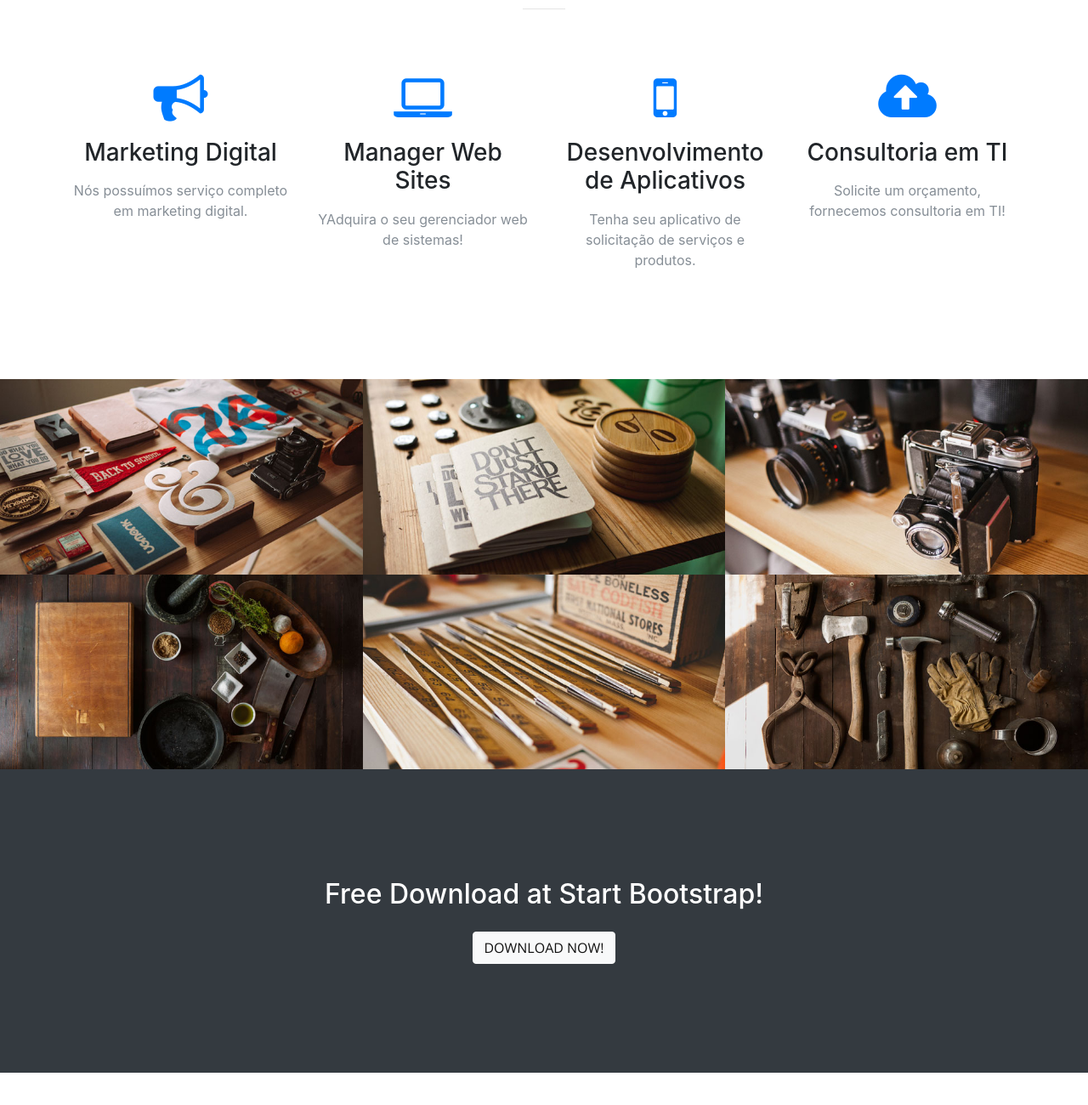
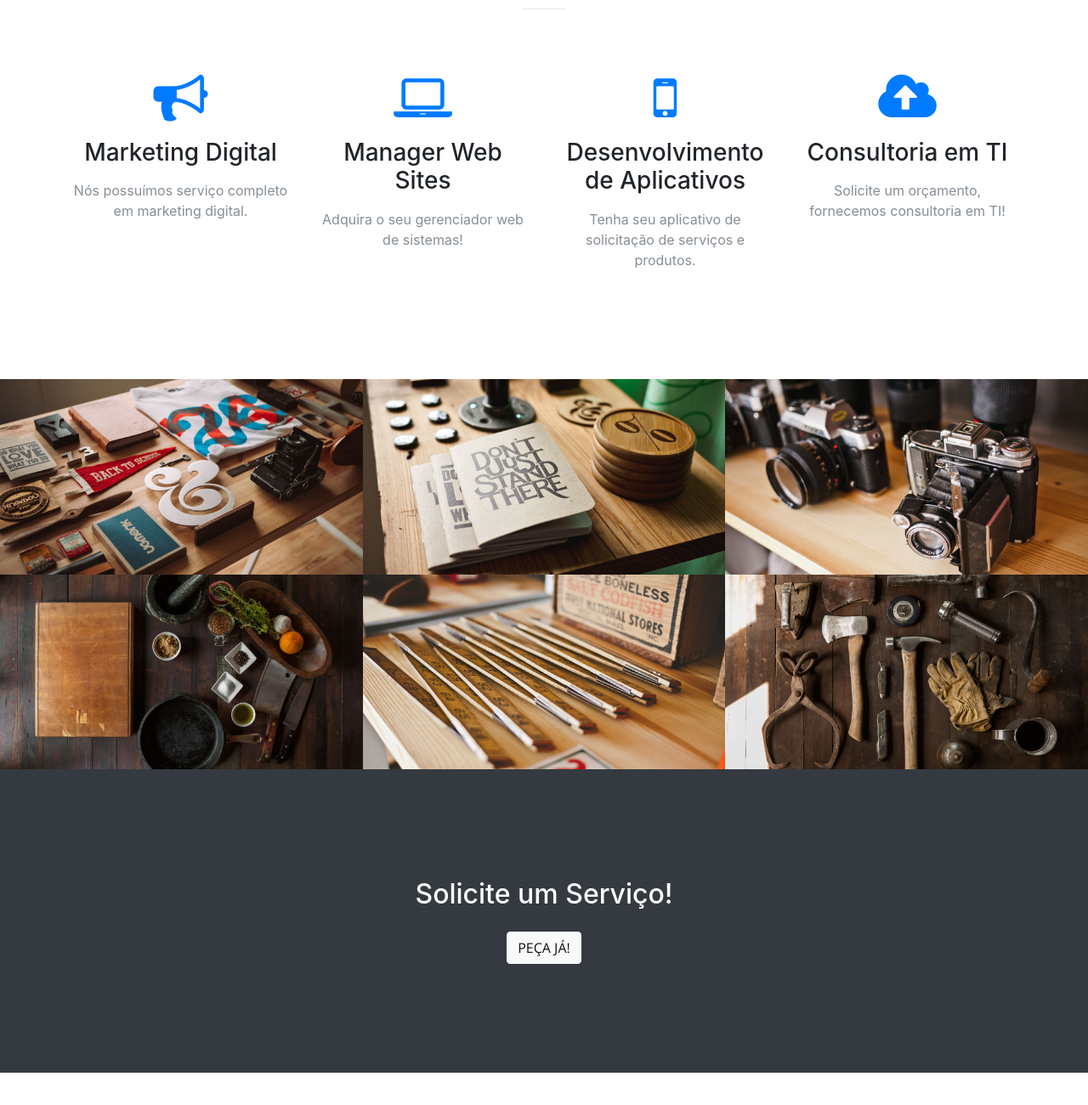
Before and after one commit to gabrielmotakiru/GOSTechnology.FenrirDigitalAgency.SPA, a website with bundled scripts: page index.html in a window 1280 px wide. Shown: the part 1458-2758 px from the top of the page at 85% size. Built offline with nearby package versions, Linux system fonts and the light colour scheme.

Commit message:
Ajustes index

```diff
--- a/index.html
+++ b/index.html
@@ -108,7 +108,7 @@
             <div class="service-box mt-5 mx-auto">
               <i class="fa fa-4x fa-laptop text-primary mb-3 sr-icons"></i>
               <h3 class="mb-3">Manager Web Sites</h3>
-              <p class="text-muted mb-0">YAdquira o seu gerenciador web de sistemas!</p>
+              <p class="text-muted mb-0">Adquira o seu gerenciador web de sistemas!</p>
             </div>
           </div>
           <div class="col-lg-3 col-md-6 text-center">
@@ -228,8 +228,8 @@
 
     <section class="bg-dark text-white">
       <div class="container text-center">
-        <h2 class="mb-4">Free Download at Start Bootstrap!</h2>
-        <a class="btn btn-light btn-xl sr-button" href="http://startbootstrap.com/template-overviews/creative/">Download Now!</a>
+        <h2 class="mb-4">Solicite um Serviço!</h2>
+        <a class="btn btn-light btn-xl sr-button" href="http://startbootstrap.com/template-overviews/creative/">Peça Já!</a>
       </div>
     </section>
 
```
